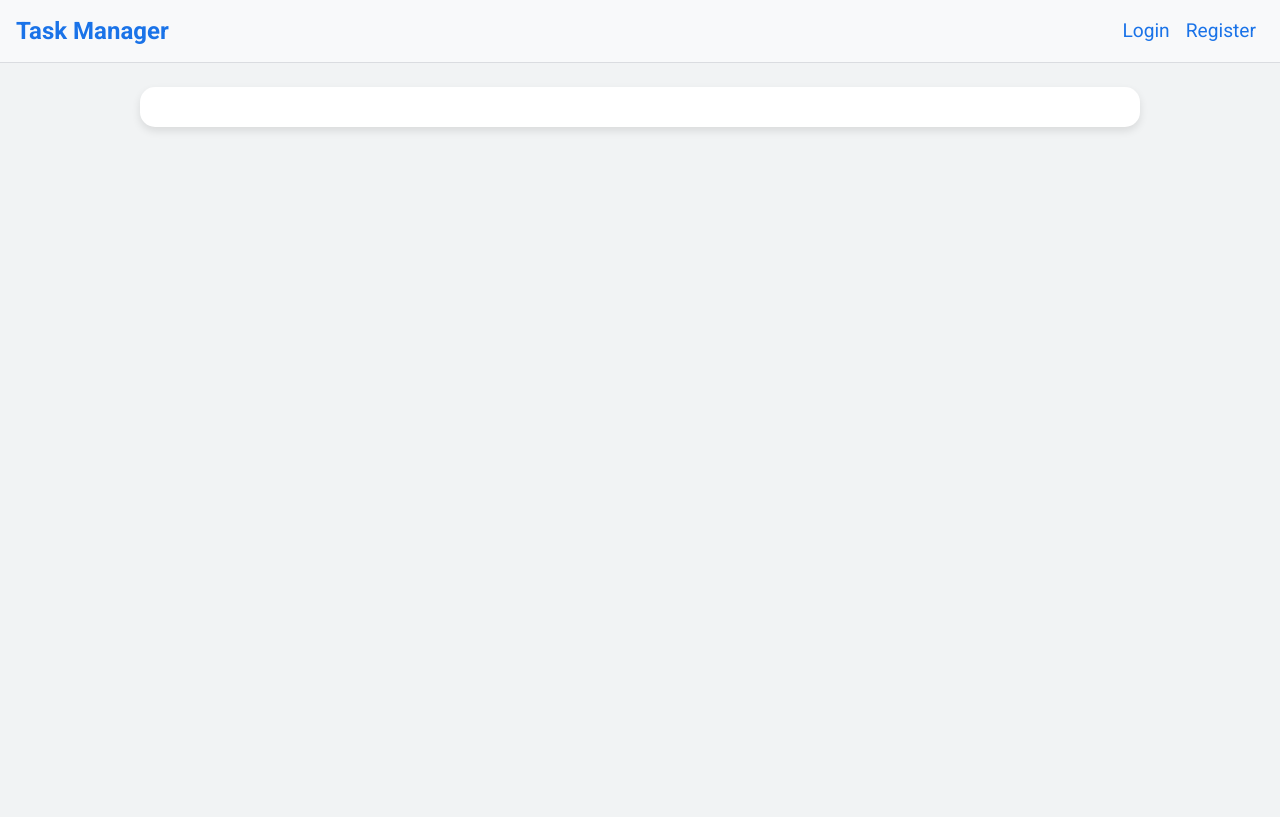
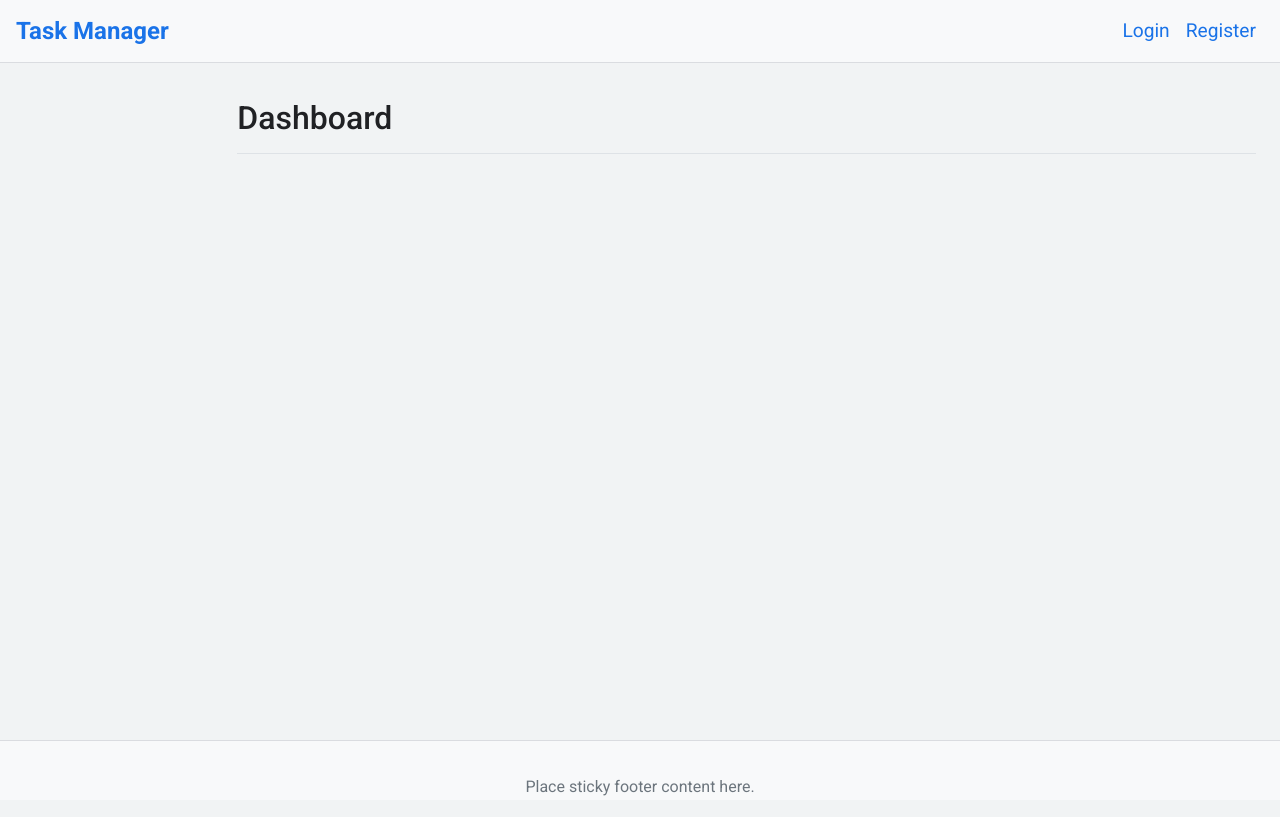
Before and after one commit to Anastasios3/Task-Managment-App-Mk-I--lightweight, a Flask app: template templates/base.html in a window 1280 px wide. Before the commit the page ends 131 px from the top, so only its background shows below. Run offline with Flask 3, Linux system fonts and the light colour scheme; the template is opened without the code that fills it, so the values that code supplies are empty; some libraries are stand-ins or nearby versions.

Commit message:
chore: Remove unused code and styles

```diff
--- a/app.py
+++ b/app.py
@@ -1,17 +1,16 @@
 from flask import Flask, render_template, redirect, url_for, request, flash
-from extensions import db, login_manager
-from flask_login import UserMixin, login_user, login_required, logout_user, current_user
+from flask_sqlalchemy import SQLAlchemy
+from flask_login import LoginManager, UserMixin, login_user, login_required, logout_user, current_user
 
 app = Flask(__name__)
 app.config['SECRET_KEY'] = 'yoursecretkey'
 app.config['SQLALCHEMY_DATABASE_URI'] = 'sqlite:///task_manager.db'
-app.config['SQLALCHEMY_TRACK_MODIFICATIONS'] = False  # Suppress warning
+app.config['SQLALCHEMY_TRACK_MODIFICATIONS'] = False
 
-db.init_app(app)
-login_manager.init_app(app)
-login_manager.login_view = 'login'  # Redirects to the login page if the user is not logged in
+db = SQLAlchemy(app)
+login_manager = LoginManager(app)
+login_manager.login_view = 'login'
 
-# Import models and forms after initializing db and login_manager to avoid circular imports
 from models import User, Task
 from forms import RegistrationForm, LoginForm, TaskForm
 
@@ -21,7 +20,7 @@ def load_user(user_id):
 
 @app.route('/')
 def home():
-    return redirect(url_for('login'))  # Redirects to the login page by default
+    return redirect(url_for('login'))
 
 @app.route('/register', methods=['GET', 'POST'])
 def register():
@@ -57,43 +56,45 @@ def logout():
 @login_required
 def tasks():
     form = TaskForm()
+    sort_by = request.args.get('sort_by', 'date')
+    order = request.args.get('order', 'asc')
+    priority = request.args.get('priority', None)
+
+    query = Task.query.filter_by(user_id=current_user.id)
+
+    if priority:
+        query = query.filter_by(priority=priority)
+
+    if sort_by == 'priority':
+        if order == 'asc':
+            query = query.order_by(Task.priority.asc())
+        else:
+            query = query.order_by(Task.priority.desc())
+    else:  # Default is sorting by date
+        if order == 'asc':
+            query = query.order_by(Task.id.asc())
+        else:
+            query = query.order_by(Task.id.desc())
+
+    tasks = query.all()
+
     if form.validate_on_submit():
-        new_task = Task(title=form.title.data, description=form.description.data, owner=current_user)
-        db.session.add(new_task)
-        db.session.commit()
-        flash('Task created!', 'success')
+        new_task = Task(
+            title=form.title.data,
+            description=form.description.data,
+            priority=form.priority.data,
+            owner=current_user
+        )
+        try:
+            db.session.add(new_task)
+            db.session.commit()
+            flash('Task created!', 'success')
+        except Exception as e:
+            db.session.rollback()
+            flash('Error creating task: {}'.format(e), 'danger')
         return redirect(url_for('tasks'))
-    tasks = Task.query.filter_by(user_id=current_user.id).all()
+
     return render_template('tasks.html', tasks=tasks, form=form)
-
-@app.route('/update_task/<int:task_id>', methods=['GET', 'POST'])
-@login_required
-def update_task(task_id):
-    task = Task.query.get_or_404(task_id)
-    if task.owner != current_user:
-        return redirect(url_for('tasks'))
-    form = TaskForm()
-    if form.validate_on_submit():
-        task.title = form.title.data
-        task.description = form.description.data
-        db.session.commit()
-        flash('Task updated!', 'success')
-        return redirect(url_for('tasks'))
-    elif request.method == 'GET':
-        form.title.data = task.title
-        form.description.data = task.description
-    return render_template('update_task.html', form=form)
-
-@app.route('/delete_task/<int:task_id>')
-@login_required
-def delete_task(task_id):
-    task = Task.query.get_or_404(task_id)
-    if task.owner != current_user:
-        return redirect(url_for('tasks'))
-    db.session.delete(task)
-    db.session.commit()
-    flash('Task deleted!', 'success')
-    return redirect(url_for('tasks'))
 
 if __name__ == '__main__':
     app.run(debug=True)
--- a/static/style.css
+++ b/static/style.css
@@ -11,7 +11,6 @@ body {
 .navbar {
   background-color: #fff;
   border-bottom: 1px solid #dadce0;
-  margin-bottom: 20px;
 }
 
 .navbar-brand {
@@ -25,18 +24,37 @@ body {
   color: #1a73e8 !important;
 }
 
-/* Container and row styling */
-.container {
-  max-width: 1000px;
-  margin: 0 auto;
-  padding: 20px;
-  background-color: #fff;
-  border-radius: 15px;
-  box-shadow: 0 4px 8px rgba(0, 0, 0, 0.1);
+/* Sidebar styling */
+#sidebar {
+  min-height: 100vh;
+  background-color: #f8f9fa;
 }
 
-.row {
-  margin-bottom: 20px;
+#sidebar .nav-link {
+  font-size: 1.1em;
+  color: #333;
+}
+
+#sidebar .nav-link:hover {
+  background-color: #ddd;
+  border-radius: 5px;
+}
+
+/* Main content styling */
+.container-fluid {
+  padding-top: 20px;
+}
+
+/* Footer styling */
+.footer {
+  position: absolute;
+  bottom: 0;
+  width: 100%;
+  height: 60px;
+  line-height: 60px;
+  background-color: #f8f9fa;
+  border-top: 1px solid #dadce0;
+  text-align: center;
 }
 
 /* Form styling */
--- a/templates/base.html
+++ b/templates/base.html
@@ -51,15 +51,124 @@
         </ul>
       </div>
     </nav>
-    <div class="container mt-4">
-      {% with messages = get_flashed_messages() %} {% if messages %}
-      <div class="alert alert-info" role="alert">
-        {% for message in messages %}
-        <p>{{ message }}</p>
-        {% endfor %}
+    <div class="container-fluid">
+      <div class="row">
+        {% if current_user.is_authenticated %}
+        <nav
+          id="sidebar"
+          class="col-md-3 col-lg-2 d-md-block bg-light sidebar collapse"
+        >
+          <div class="sidebar-sticky pt-3">
+            <ul class="nav flex-column">
+              <li class="nav-item">
+                <a
+                  class="nav-link"
+                  href="#"
+                  data-toggle="modal"
+                  data-target="#createTaskModal"
+                >
+                  Create Task
+                </a>
+              </li>
+              <li class="nav-item">
+                <a
+                  class="nav-link"
+                  href="{{ url_for('tasks', priority='Low') }}"
+                  >Low Priority</a
+                >
+              </li>
+              <li class="nav-item">
+                <a
+                  class="nav-link"
+                  href="{{ url_for('tasks', priority='Normal') }}"
+                  >Medium Priority</a
+                >
+              </li>
+              <li class="nav-item">
+                <a
+                  class="nav-link"
+                  href="{{ url_for('tasks', priority='High') }}"
+                  >High Priority</a
+                >
+              </li>
+              <li class="nav-item mt-auto">
+                <a class="nav-link" href="{{ url_for('logout') }}">Logout</a>
+              </li>
+            </ul>
+          </div>
+        </nav>
+        {% endif %}
+        <main role="main" class="col-md-9 ml-sm-auto col-lg-10 px-md-4">
+          <div
+            class="d-flex justify-content-between flex-wrap flex-md-nowrap align-items-center pt-3 pb-2 mb-3 border-bottom"
+          >
+            <h1 class="h2">Dashboard</h1>
+          </div>
+          {% block content %}{% endblock %}
+        </main>
       </div>
-      {% endif %} {% endwith %} {% block content %}{% endblock %}
     </div>
+    <footer class="footer mt-auto py-3 bg-light">
+      <div class="container">
+        <span class="text-muted">Place sticky footer content here.</span>
+      </div>
+    </footer>
+
+    {% if form.__class__.__name__ == 'TaskForm' %}
+    <!-- Create Task Modal -->
+    <div
+      class="modal fade"
+      id="createTaskModal"
+      tabindex="-1"
+      role="dialog"
+      aria-labelledby="createTaskModalLabel"
+      aria-hidden="true"
+    >
+      <div class="modal-dialog" role="document">
+        <div class="modal-content">
+          <div class="modal-header">
+            <h5 class="modal-title" id="createTaskModalLabel">Create Task</h5>
+            <button
+              type="button"
+              class="close"
+              data-dismiss="modal"
+              aria-label="Close"
+            >
+              <span aria-hidden="true">&times;</span>
+            </button>
+          </div>
+          <form method="POST" action="{{ url_for('tasks') }}">
+            {{ form.hidden_tag() }}
+            <div class="modal-body">
+              <div class="form-group">
+                {{ form.title.label(class="form-label") }} {{
+                form.title(class="form-control") }}
+              </div>
+              <div class="form-group">
+                {{ form.description.label(class="form-label") }} {{
+                form.description(class="form-control") }}
+              </div>
+              <div class="form-group">
+                {{ form.priority.label(class="form-label") }} {{
+                form.priority(class="form-control") }}
+              </div>
+            </div>
+            <div class="modal-footer">
+              <button
+                type="button"
+                class="btn btn-secondary"
+                data-dismiss="modal"
+              >
+                Close
+              </button>
+              <button type="submit" class="btn btn-primary">Create Task</button>
+            </div>
+          </form>
+        </div>
+      </div>
+    </div>
+    {% endif %}
+
     <script src="https://code.jquery.com/jquery-3.5.1.slim.min.js"></script>
     <script src="https://cdn.jsdelivr.net/npm/@popperjs/core@2.5.4/dist/umd/popper.min.js"></script>
     <script src="https://stackpath.bootstrapcdn.com/bootstrap/4.5.2/js/bootstrap.min.js"></script>
```
Also changed, not shown: forms.py (deleted, +0 -20 lines), models.py (deleted, +0 -15 lines), templates/create_task.html (deleted, +0 -13 lines), templates/update_task.html (deleted, +0 -25 lines), config.py (added), forms/__init__.py (added), forms/task_forms.py (added), forms/user_forms.py (added), models/__init__.py (added), models/task.py (added), models/user.py (added), task_manager.db.
